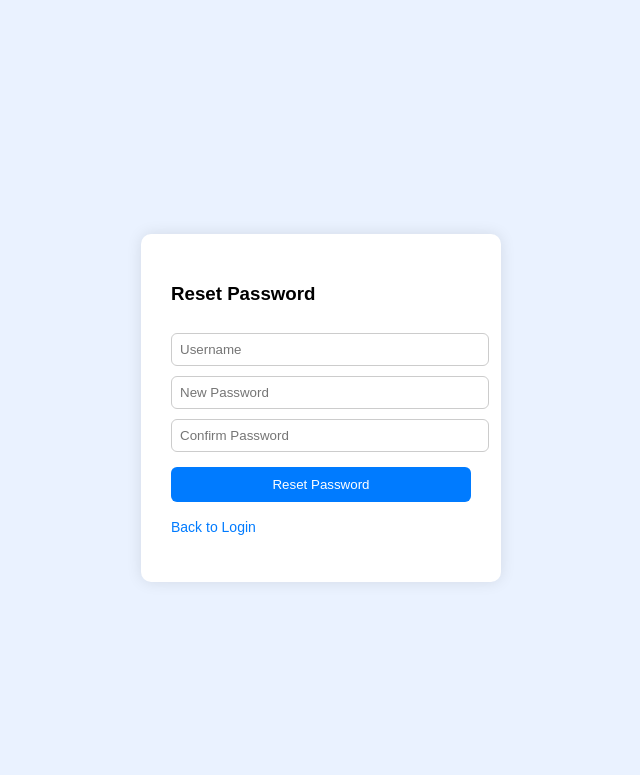
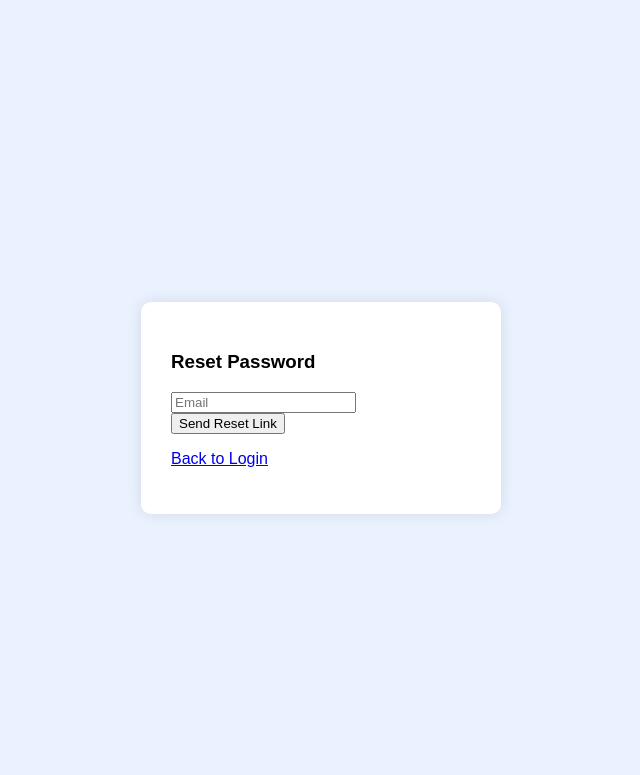
Before and after one commit to kyro2829/Watch_server, a Flask app: page /forgot_password in a window 1280 px wide. Shown: the top 775 px of the page, without its empty margins (319-959 px from the left). Run offline with Flask 3, Linux system fonts and the light colour scheme; some libraries are stand-ins or nearby versions.

Commit message:
Revamp forgot password page with Supabase integration

```diff
--- a/templates/forgot_password.html
+++ b/templates/forgot_password.html
@@ -2,26 +2,51 @@
 <html>
 <head>
   <title>Forgot Password</title>
+
+  <script src="https://cdn.jsdelivr.net/npm/@supabase/supabase-js@2"></script>
+
   <style>
     body { background: #eaf2ff; display: flex; justify-content: center; align-items: center; height: 100vh; font-family: Arial; }
     .box { background: white; padding: 30px; border-radius: 10px; width: 300px; box-shadow: 0 0 15px rgba(0,0,0,0.1); }
-    input { width: 100%; margin-top: 10px; padding: 8px; border: 1px solid #ccc; border-radius: 6px; }
-    button { width: 100%; margin-top: 15px; padding: 10px; border: none; background: #007bff; color: white; border-radius: 6px; cursor: pointer; }
     .error { color: red; margin-top: 10px; }
-    a { font-size: 14px; color: #007bff; text-decoration: none; }
+    .success { color: green; margin-top: 10px; }
   </style>
 </head>
+
 <body>
   <div class="box">
     <h3>Reset Password</h3>
-    <form method="post">
-      <input name="username" placeholder="Username" required>
-      <input name="password" type="password" placeholder="New Password" required>
-      <input name="confirm" type="password" placeholder="Confirm Password" required>
-      <button>Reset Password</button>
-      {% if error %}<div class="error">{{ error }}</div>{% endif %}
+
+    <form id="resetForm">
+      <input id="email" type="email" placeholder="Email" required>
+      <button type="submit">Send Reset Link</button>
+
+      <div id="errorBox" class="error"></div>
+      <div id="successBox" class="success"></div>
     </form>
+
     <p><a href="/login">Back to Login</a></p>
   </div>
+
+<script>
+const supabase = supabase.createClient("https://mscxzpgcoispmxzwyuof.supabase.co", "eyJhbGciOiJIUzI1NiIsInR5cCI6IkpXVCJ9.eyJpc3MiOiJzdXBhYmFzZSIsInJlZiI6Im1zY3h6cGdjb2lzcG14end5dW9mIiwicm9sZSI6ImFub24iLCJpYXQiOjE3NjUxOTM0MzYsImV4cCI6MjA4MDc2OTQzNn0.7OMREJe6tWc6D5b57FVL245Tx7GQid3xgooqy_EKqqQ");
+
+document.getElementById("resetForm").addEventListener("submit", async (e)=>{
+    e.preventDefault();
+
+    let email = document.getElementById("email").value;
+
+    let { error } = await supabase.auth.resetPasswordForEmail(email, {
+        redirectTo: "http://localhost:5000/update-password"
+    });
+
+    if(error){
+        errorBox.textContent = error.message;
+    } else {
+        successBox.textContent = "Password reset link sent! Check your email.";
+    }
+});
+</script>
+
 </body>
 </html>
```
